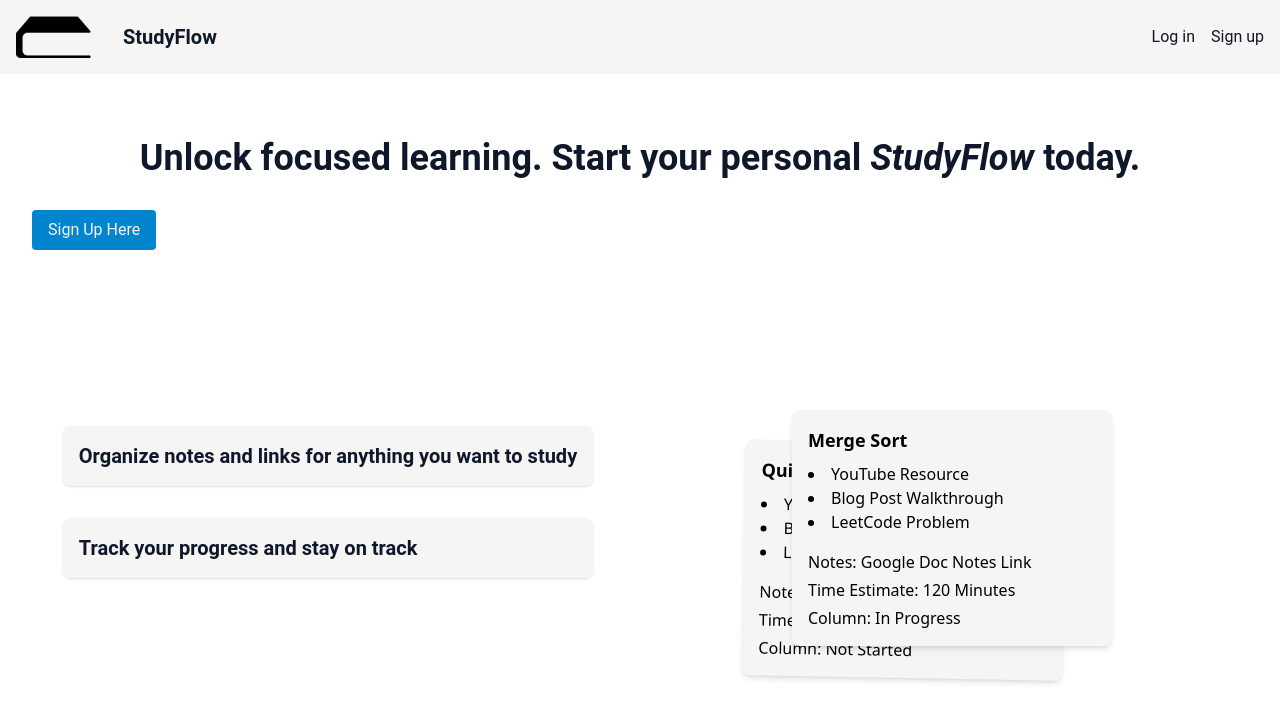
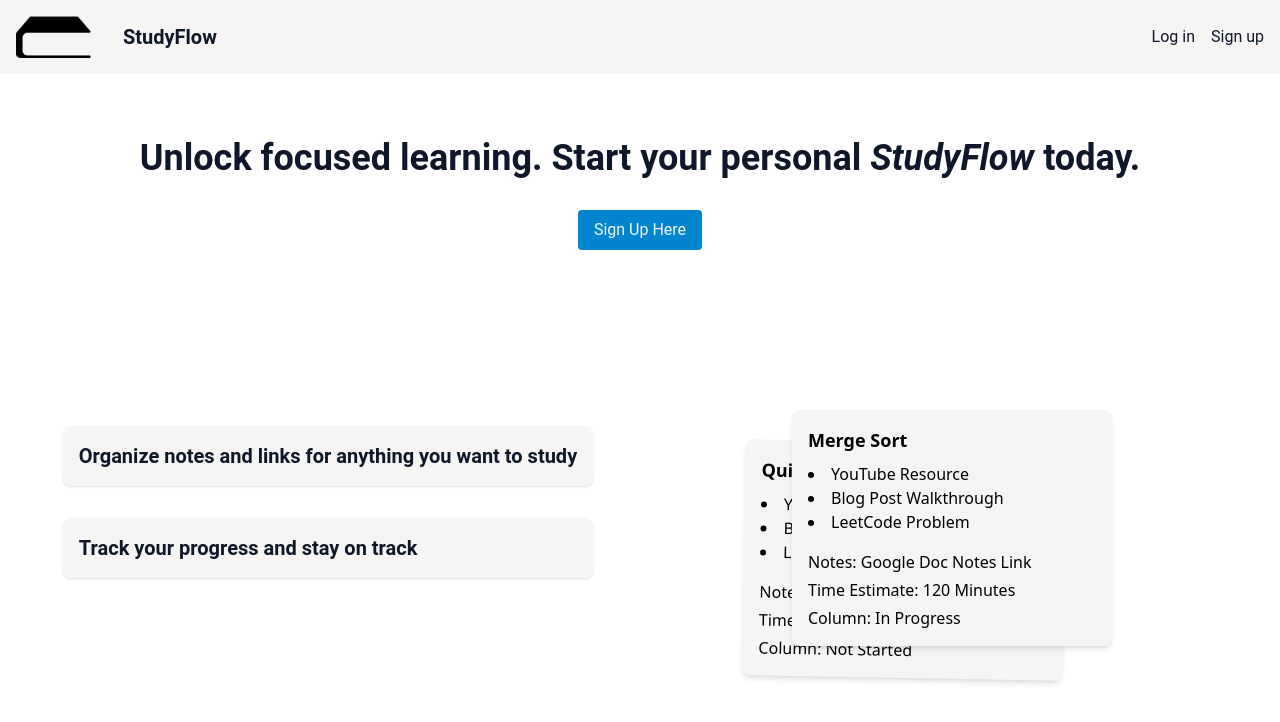
Before and after one commit to Alforoan/studyflow, a React (Vite) app in the folder client/: page / in a window 1280 px wide. Shown: the top 722 px of the page. Built offline with nearby package versions, Linux system fonts and the light colour scheme; no server answers.

Commit message:
button bugfix

```diff
--- a/client/src/components/ButtonComponent.tsx
+++ b/client/src/components/ButtonComponent.tsx
@@ -29,7 +29,7 @@ const ButtonComponent: React.FC<ButtonComponentProps> = ({
   type,
   icon = null,
 }) => {
-  let buttonClass = "font-primary rounded flex items-center justify-center";
+  let buttonClass = "font-primary rounded ";
 
   switch (buttonType) {
     case ButtonStyle.OuterPrimary:
--- a/client/src/components/CreateCardComponent.tsx
+++ b/client/src/components/CreateCardComponent.tsx
@@ -189,7 +189,7 @@ const CreateCardComponent: React.FC = () => {
                 click={(e) => handleAddChecklistItem(e!)}
                 buttonType={ButtonStyle.InnerConfirm}
                 text={"Add"}
-                additionalStyles="-mt-1"
+                additionalStyles="-mt-1.5"
               />
             </div>
           </div>
--- a/client/src/pages/Home.tsx
+++ b/client/src/pages/Home.tsx
@@ -182,7 +182,9 @@ const Home: React.FC = () => {
               click={() => setIsSearching(true)}
               text={"Search Templates"}
               buttonType={ButtonStyle.OuterSecondary}
-              additionalStyles={"mb-4 mt-4 w-1/5"}
+              additionalStyles={
+                "mb-4 mt-4 w-1/5 flex items-center justify-center"
+              }
               icon={<IoSearch />}
             />
           )}
@@ -204,7 +206,9 @@ const Home: React.FC = () => {
                       click={() => setIsAddingNewBoard(true)}
                       text={"Create New Board"}
                       buttonType={ButtonStyle.OuterPrimary}
-                      additionalStyles={"mb-4 w-1/5"}
+                      additionalStyles={
+                        "mb-4 w-1/5 flex items-center justify-center"
+                      }
                       icon={<TbLayoutKanbanFilled />}
                     />
                     <div className="mb-4 w-full">
--- a/client/src/pages/Landing.tsx
+++ b/client/src/pages/Landing.tsx
@@ -32,6 +32,7 @@ const Landing: React.FC = () => {
               click={() => loginWithRedirect()}
               buttonType={ButtonStyle.OuterPrimary}
               text="Sign Up Here"
+              additionalStyles="mx-auto"
             />
           </div>
         </div>
```
